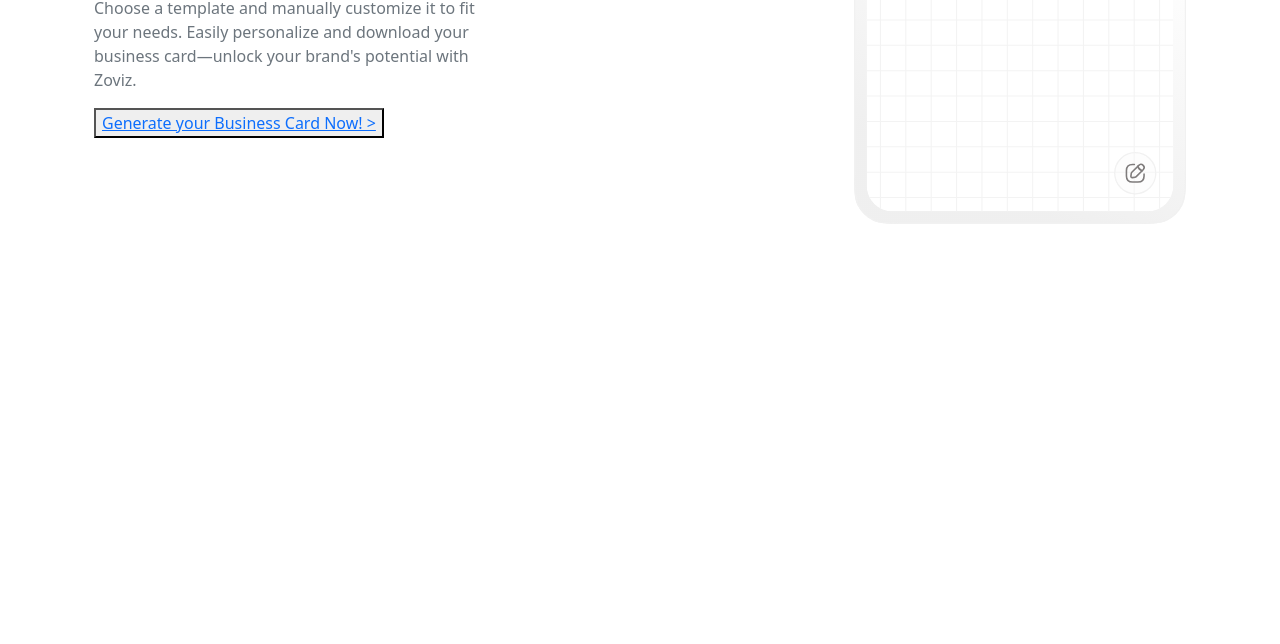
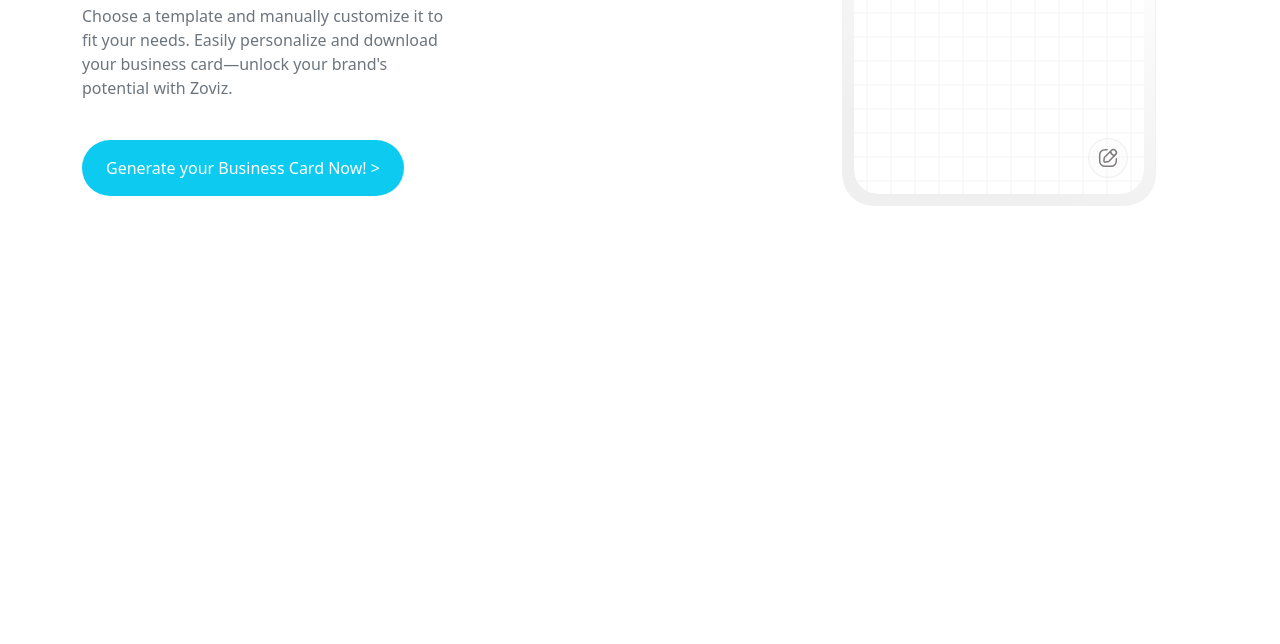
Before and after one commit to EhsaNik1996/Z-generator, a plain HTML site: page index.html in a window 1280 px wide. Shown: the part 156-800 px from the top of the page. Drawn offline with Linux system fonts and the light colour scheme.

Commit message:
vertical-issue

```diff
--- a/index.html
+++ b/index.html
@@ -11,20 +11,26 @@
 
   <body>
     <div class="container">
-      <div class="row justify-content-between">
-        <span class="col-xl-6 g-5">
-          <h1 class="w-75 pl-0"><strong>Business Card Generator</strong></h1>
-          <p class="w-75 text-muted">
+      <div class="row h-75 mt-5">
+        <span class="col-xl-8">
+          <h1 class="w-50 g-5 pl-0">
+            <strong>Business Card Generator</strong>
+          </h1>
+          <p class="w-50 mt-3 text-muted">
             Choose a template and manually customize it to fit your needs.
             Easily personalize and download your business card—unlock your
             brand's potential with Zoviz.
           </p>
-          <button type="btn btn-primary">
-            <a href="#">Generate your Business Card Now! ></a>
+          <button
+            class="btn btn-primary border-0 bg-info rounded-pill mt-4 p-2">
+          <a
+              class="text-white bg-info border-0 list-group-item disabled"
+              href="#"
+              >Generate your Business Card Now! ></a>
           </button>
         </span>
-        <span class="col-xl-4 g-5">
-          <img class="w-100" src="img/pic_grid_1.svg" alt="#" />
+        <span class="col-xl-4">
+          <img class="w-76" src="img/pic_grid_1.svg" alt="#" />
         </span>
       </div>
     </div>
```
